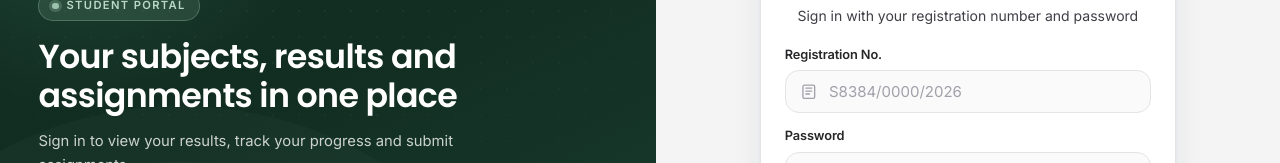
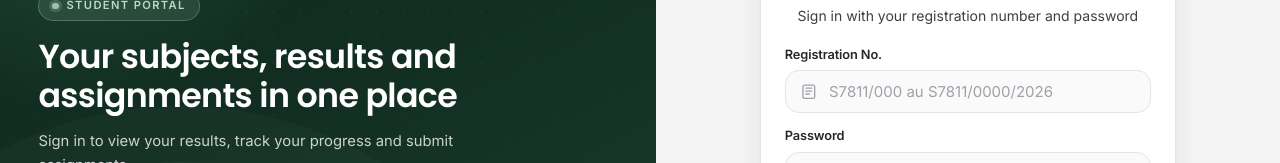
Before and after one commit to kizenga11/amalikitukutu, a Next.js app: page /student/login in a window 1280 px wide. Shown: the part 262-425 px from the top of the page. Built offline with nearby package versions, Linux system fonts and the light colour scheme; no server answers.

Commit message:
Update student registration number placeholder

```diff
--- a/src/components/student-login-form.tsx
+++ b/src/components/student-login-form.tsx
@@ -169,7 +169,7 @@ export default function StudentLoginForm() {
                     setRegistrationNo(event.target.value);
                     setError("");
                   }}
-                  placeholder="S8384/0000/2026"
+                  placeholder="S7811/000 au S7811/0000/2026"
                   autoComplete="username"
                   autoCapitalize="characters"
                   spellCheck={false}
```
